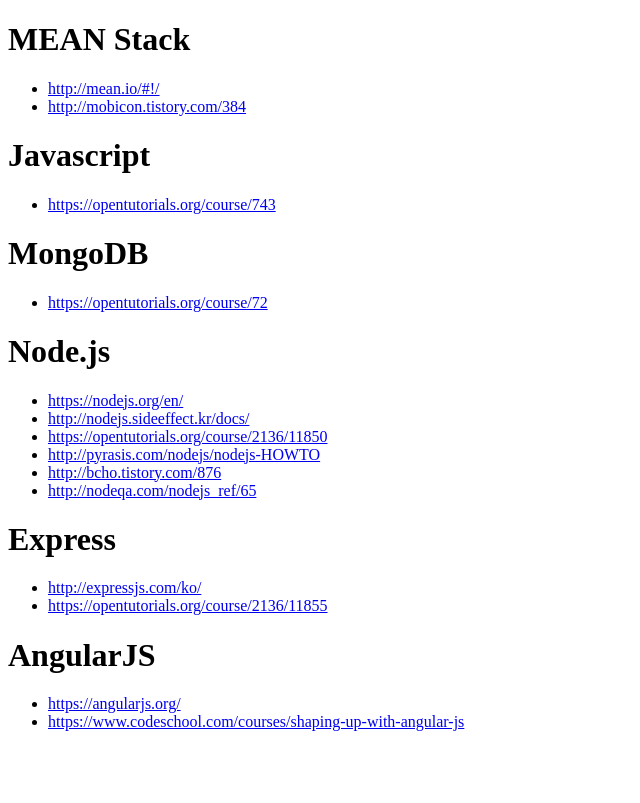
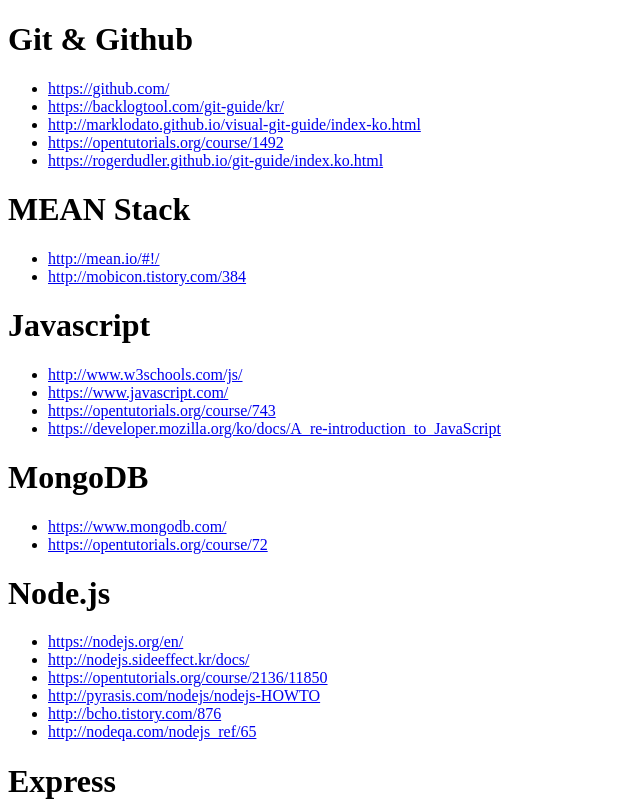
Before and after one commit to anetcher/honeypot, a plain HTML site: page references.html in a window 1280 px wide. Shown: the top 803 px of the page, without its empty margins (0-640 px from the left). Drawn offline with Linux system fonts and the light colour scheme.

Commit message:
Added git references and few changes

```diff
--- a/references.html
+++ b/references.html
@@ -2,9 +2,18 @@
 <html lang="en">
 <head>
   <meta charset="UTF-8">
-  <title>Document</title>
+  <title>References</title>
 </head>
 <body>
+
+  <h1>Git &amp; Github</h1>
+  <ul>
+    <li><a href="https://github.com/">https://github.com/</a></li>
+    <li><a href="https://backlogtool.com/git-guide/kr/">https://backlogtool.com/git-guide/kr/</a></li>
+    <li><a href="http://marklodato.github.io/visual-git-guide/index-ko.html">http://marklodato.github.io/visual-git-guide/index-ko.html</a></li>
+    <li><a href="https://opentutorials.org/course/1492">https://opentutorials.org/course/1492</a></li>
+    <li><a href="https://rogerdudler.github.io/git-guide/index.ko.html">https://rogerdudler.github.io/git-guide/index.ko.html</a></li>
+  </ul>
 
   <h1>MEAN Stack</h1>
   <ul>
@@ -14,11 +23,15 @@
 
   <h1>Javascript</h1>
   <ul>
+    <li><a href="http://www.w3schools.com/js/">http://www.w3schools.com/js/</a></li>
+    <li><a href="https://www.javascript.com/">https://www.javascript.com/</a></li>
     <li><a href="https://opentutorials.org/course/743">https://opentutorials.org/course/743</a></li>
+    <li><a href="https://developer.mozilla.org/ko/docs/A_re-introduction_to_JavaScript">https://developer.mozilla.org/ko/docs/A_re-introduction_to_JavaScript</a></li>
   </ul>
 
   <h1>MongoDB</h1>
   <ul>
+    <li><a href="https://www.mongodb.com/">https://www.mongodb.com/</a></li>
     <li><a href="https://opentutorials.org/course/72">https://opentutorials.org/course/72</a></li>
   </ul>
 
```
